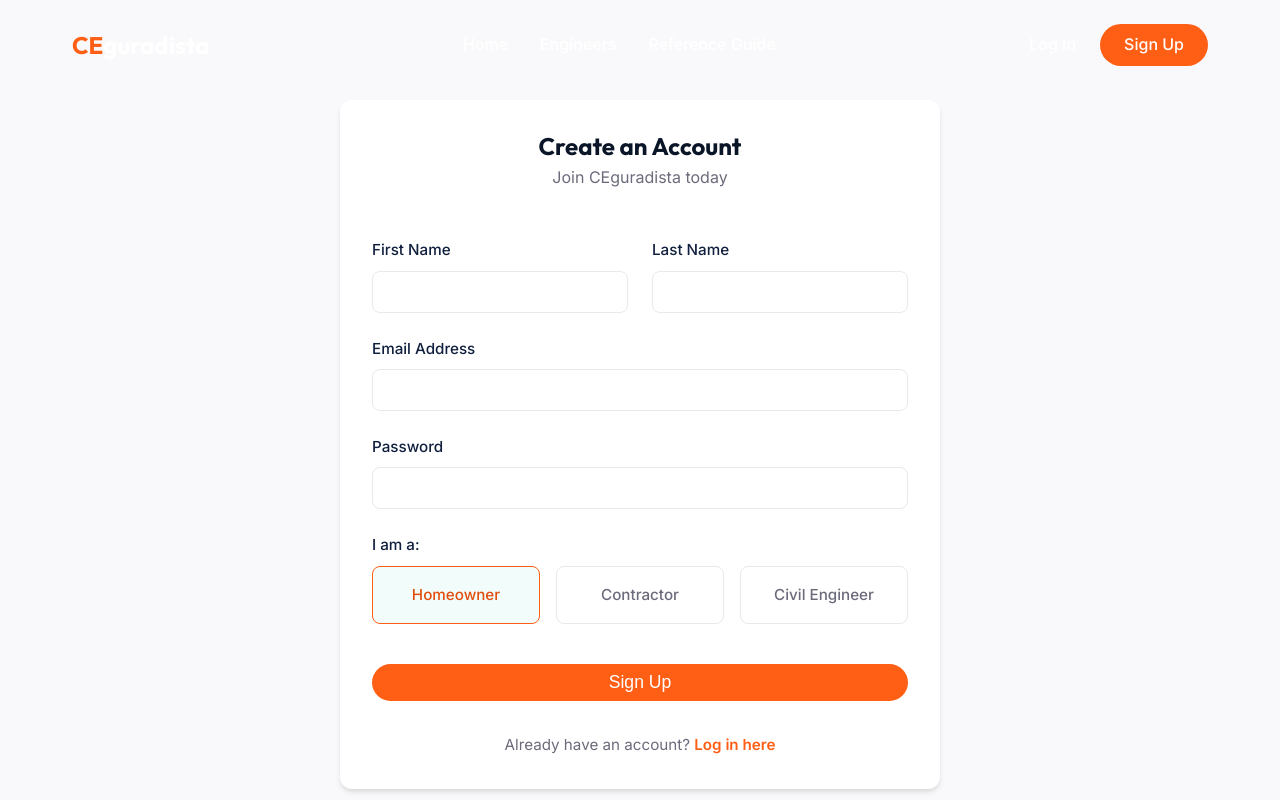
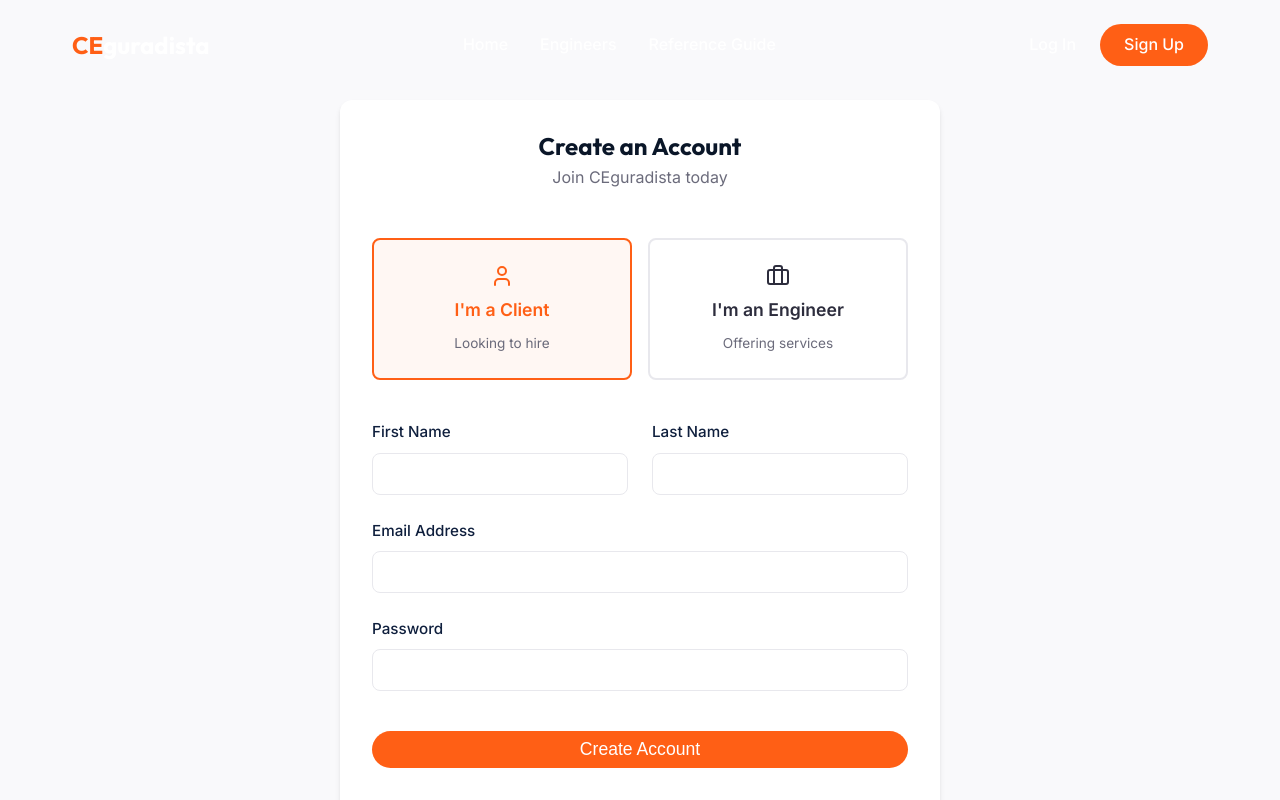
Before and after one commit to colkeaz/CivilPH, a React (Vite) app: page /signup in a window 1280 px wide. Shown: the top 800 px of the page. Built offline with nearby package versions, Linux system fonts and the light colour scheme.

Commit message:
feat: add client/engineer role selection buttons to signup

```diff
--- a/package.json
+++ b/package.json
@@ -16,6 +16,7 @@
     "vite": "^8.0.10"
   },
   "dependencies": {
+    "lucide-react": "^1.14.0",
     "react": "^19.2.5",
     "react-dom": "^19.2.5",
     "react-icons": "^5.6.0",
--- a/src/pages/SignupPage.tsx
+++ b/src/pages/SignupPage.tsx
@@ -3,6 +3,7 @@ import { Link, useNavigate } from 'react-router-dom';
 import Header from '../components/Header';
 import Footer from '../components/Footer';
 import { useAuth } from '../store/AuthContext';
+import { User, Briefcase } from 'lucide-react';
 import '../styles/AuthPages.css';
 
 const SignupPage = () => {
@@ -45,6 +46,25 @@ const SignupPage = () => {
           <p className="auth-subtitle">Join CEguradista today</p>
 
           <form className="auth-form" onSubmit={handleSignup}>
+            <div className="role-selection-cards">
+              <div
+                className={`role-card ${role === 'homeowner' ? 'active' : ''}`}
+                onClick={() => setRole('homeowner')}
+              >
+                <User className="role-icon" size={24} />
+                <span className="role-title">I'm a Client</span>
+                <span className="role-subtitle">Looking to hire</span>
+              </div>
+              <div
+                className={`role-card ${role === 'engineer' ? 'active' : ''}`}
+                onClick={() => setRole('engineer')}
+              >
+                <Briefcase className="role-icon" size={24} />
+                <span className="role-title">I'm an Engineer</span>
+                <span className="role-subtitle">Offering services</span>
+              </div>
+            </div>
+
             <div className="form-row">
               <div className="form-group half-width">
                 <label htmlFor="firstName">First Name</label>
@@ -94,43 +114,7 @@ const SignupPage = () => {
               />
             </div>
 
-            <div className="form-group">
-              <label>I am a:</label>
-              <div className="role-selector">
-                <label className={`role-option ${role === 'homeowner' ? 'active' : ''}`}>
-                  <input
-                    type="radio"
-                    name="role"
-                    value="homeowner"
-                    checked={role === 'homeowner'}
-                    onChange={(e) => setRole(e.target.value)}
-                  />
-                  Homeowner
-                </label>
-                <label className={`role-option ${role === 'contractor' ? 'active' : ''}`}>
-                  <input
-                    type="radio"
-                    name="role"
-                    value="contractor"
-                    checked={role === 'contractor'}
-                    onChange={(e) => setRole(e.target.value)}
-                  />
-                  Contractor
-                </label>
-                <label className={`role-option ${role === 'engineer' ? 'active' : ''}`}>
-                  <input
-                    type="radio"
-                    name="role"
-                    value="engineer"
-                    checked={role === 'engineer'}
-                    onChange={(e) => setRole(e.target.value)}
-                  />
-                  Civil Engineer
-                </label>
-              </div>
-            </div>
-
-            <button type="submit" className="btn btn-primary auth-submit-btn">Sign Up</button>
+            <button type="submit" className="btn btn-primary auth-submit-btn">Create Account</button>
           </form>
 
           <div className="auth-footer">
--- a/src/styles/AuthPages.css
+++ b/src/styles/AuthPages.css
@@ -126,8 +126,56 @@
 
 .role-option.active {
   border-color: var(--orange-500);
-  background-color: rgba(0, 212, 170, 0.05);
+  background-color: rgba(255, 95, 21, 0.05);
   color: var(--orange-600) !important;
+}
+
+/* New Role Selection Cards */
+.role-selection-cards {
+  display: flex;
+  gap: 1rem;
+  margin-bottom: 1rem;
+}
+
+.role-card {
+  flex: 1;
+  border: 2px solid var(--grey-200);
+  border-radius: var(--radius-md);
+  padding: 1.5rem 1rem;
+  text-align: center;
+  cursor: pointer;
+  transition: all 0.2s ease;
+  background-color: var(--white);
+  display: flex;
+  flex-direction: column;
+  align-items: center;
+  justify-content: center;
+  gap: 0.5rem;
+}
+
+.role-card:hover {
+  border-color: var(--grey-400);
+}
+
+.role-card.active {
+  border-color: var(--orange-500);
+  background-color: rgba(255, 95, 21, 0.05);
+}
+
+.role-card.active .role-title,
+.role-card.active .role-icon {
+  color: var(--orange-500);
+}
+
+.role-title {
+  font-weight: 600;
+  font-size: 1.1rem;
+  color: var(--grey-800);
+}
+
+.role-subtitle {
+  font-size: 0.85rem;
+  color: var(--grey-600);
 }
 
 @media (max-width: 600px) {
```
Also changed, not shown: 1 other file (tests, documents, lock files or other folders).
